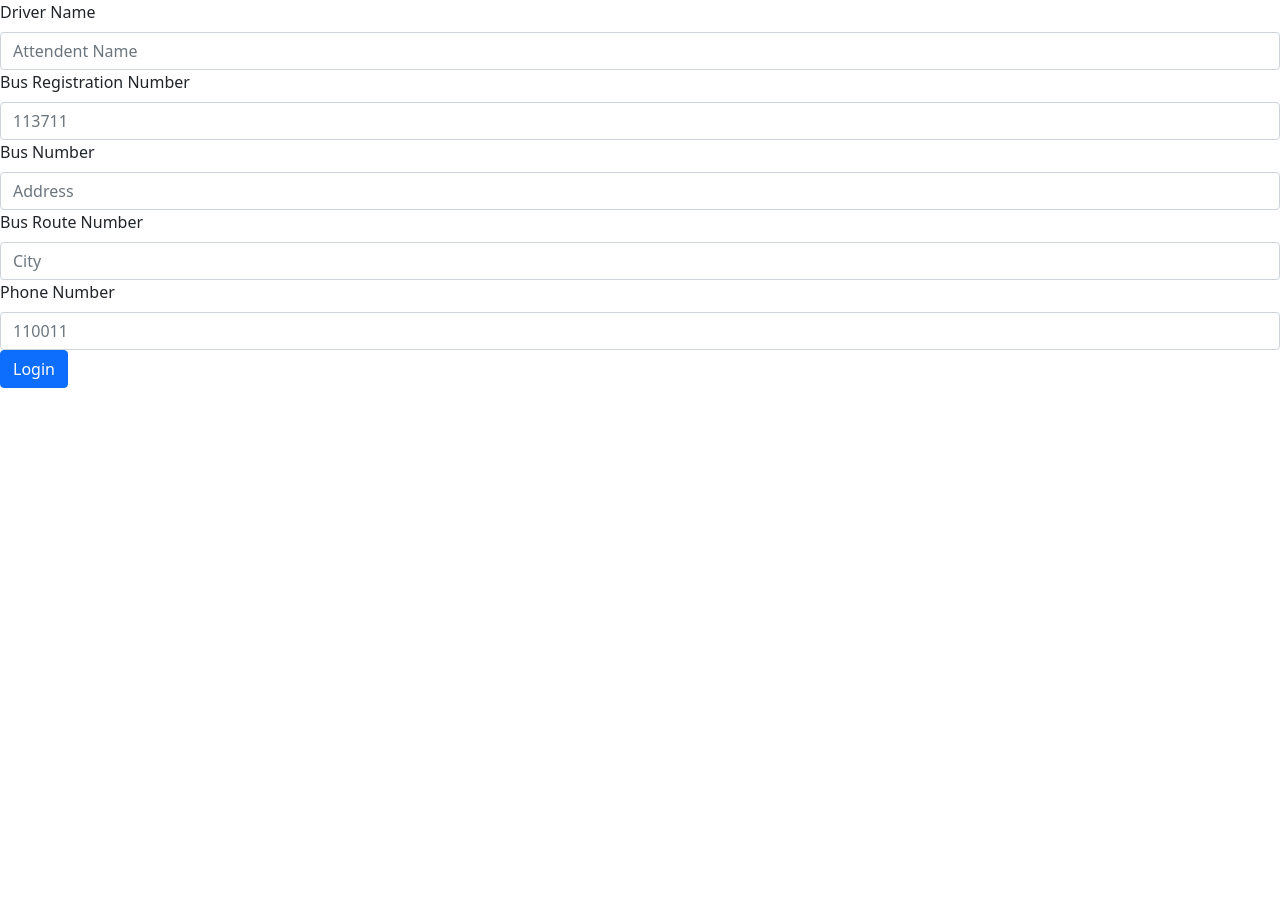
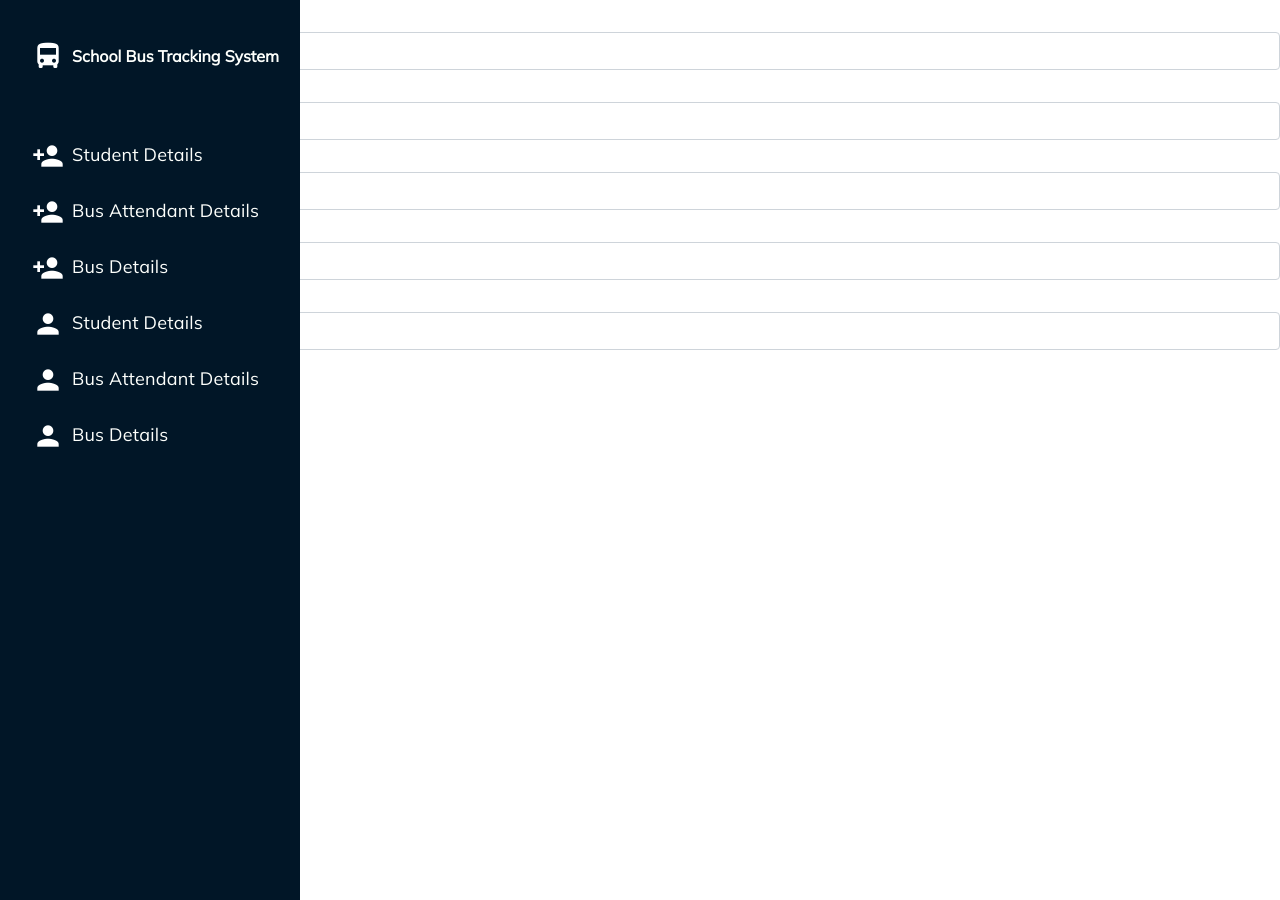
Before and after one commit to dakshjain1997/BusTrackingSystem, a React (Create React App) app: page /BusForm in a window 1280 px wide. Before the commit the page ends 800 px from the top, so only its background shows below. Built offline with nearby package versions, Linux system fonts and the light colour scheme; the HTML template or start-up script is replaced by a standard one.

Commit message:
navbar added.

```diff
--- a/src/App.js
+++ b/src/App.js
@@ -5,6 +5,7 @@ import { BrowserRouter as Router, Route, Switch} from "react-router-dom";
 import StudentForm from "./components/StudentForm.js"
 import BusForm from "./components/BusForm.js"
 import AuthContextProvider from "./context/AuthContext";
+import Navbar from "./components/Navbar";
 
 function App() {
     return (
@@ -18,14 +19,17 @@ function App() {
                         </Route>
 
                         <Route path="/dashboard">
+                            <Navbar/>
                             <Dashboard/>
                         </Route>
 
                         <Route path="/Studentform">
+                            <Navbar/>
                             <StudentForm/>
                         </Route>
 
                         <Route path="/BusForm">
+                            <Navbar/>
                             <BusForm/>
                         </Route>
 
--- /dev/null
+++ b/src/components/Navbar.js
@@ -0,0 +1,59 @@
+import React from "react";
+import { Link } from "react-router-dom";
+
+const Navbar = () => {
+    return (
+        <div className="navbar" style={{position: "absolute"}}>
+            <div className="applicationTitle">
+                <div className="icon">
+                    <span className="material-icons-outlined md-32 md-light">directions_bus</span>
+                </div>
+                <Link className="title" to="/dashboard">School Bus Tracking System</Link>
+            </div>
+
+            <div className="addStudentDetails">
+                <div className="icon">
+                    <span className="material-icons-outlined md-32 md-light">person_add</span>
+                </div>
+                <Link className="titleOption" to="/studentForm">Student Details</Link>
+            </div>
+
+            <div className="addBusAttendant">
+                <div className="icon">
+                    <span className="material-icons-outlined md-32 md-light">person_add</span>
+                </div>
+                <Link className="titleOption" to="/launchScan">Bus Attendant Details</Link>
+            </div>
+
+            <div className="addBusDetails">
+                <div className="icon">
+                    <span className="material-icons-outlined md-32 md-light">person_add</span>
+                </div>
+                <Link className="titleOption" to="/history">Bus Details</Link>
+            </div>
+
+            <div className="viewStudentDetails">
+                <div className="icon">
+                    <span className="material-icons-outlined md-32 md-light">person</span>
+                </div>
+                <Link className="titleOption" to="/recommendation">Student Details</Link>
+            </div>
+
+            <div className="viewBusAttendant">
+                <div className="icon">
+                    <span className="material-icons-outlined md-32 md-light">person</span>
+                </div>
+                <Link className="titleOption" to="/settings">Bus Attendant Details</Link>
+            </div>
+
+            <div className="viewBusDetails">
+                <div className="icon">
+                    <span className="material-icons-outlined md-32 md-light">person</span>
+                </div>
+                <Link className="titleOption" to="/settings">Bus Details</Link>
+            </div>
+        </div>
+    );
+}
+
+export default Navbar;
--- a/src/index.css
+++ b/src/index.css
@@ -1,3 +1,169 @@
+@import url("https://fonts.googleapis.com/css2?family=Mulish");
+@import url("https://fonts.googleapis.com/css?family=Material+Icons|Material+Icons+Outlined|Material+Icons+Two+Tone|Material+Icons+Round|Material+Icons+Sharp");
+
+.material-icons-outlined {
+  font-family: "Material Icons", serif;
+  font-weight: normal;
+  font-style: normal;
+  font-size: 24px; /* Preferred icon size */
+  display: inline-block;
+  line-height: 1;
+  text-transform: none;
+  letter-spacing: normal;
+  word-wrap: normal;
+  white-space: nowrap;
+  direction: ltr;
+
+  /* Support for all WebKit browsers. */
+  -webkit-font-smoothing: antialiased;
+  /* Support for Safari and Chrome. */
+  text-rendering: optimizeLegibility;
+
+  /* Support for Firefox. */
+  -moz-osx-font-smoothing: grayscale;
+
+  /* Support for IE. */
+  font-feature-settings: "liga";
+}
+/* Rules for sizing the icon. */
+.material-icons-outlined.md-24 {
+  font-size: 24px;
+}
+.material-icons-outlined.md-32 {
+  font-size: 32px;
+}
+
+/* Rules for using icons as black on a light background. */
+.material-icons-outlined.md-dark {
+  color: rgba(0, 0, 0, 0);
+}
+.material-icons-outlined.md-dark.md-inactive {
+  color: rgba(0, 0, 0, 0.26);
+}
+
+/* Rules for using icons as white on a dark background. */
+.material-icons-outlined.md-light {
+  color: rgba(255, 255, 255, 1);
+}
+.material-icons-outlined.md-light.md-inactive {
+  color: rgba(255, 255, 255, 0.3);
+}
+
+.navbar {
+  position: absolute;
+  width: 300px;
+  height: 900px;
+  left: 0;
+  top: 0;
+  background: #011627;
+}
+.applicationTitle {
+  position: absolute;
+  width: 300px;
+  height: 56px;
+  left: 0;
+  top: 28px;
+}
+.applicationTitle .title {
+  position: absolute;
+  width: 225px;
+  height: 30px;
+  left: 72px;
+  margin-top: 13px;
+  margin-bottom: 13px;
+  padding: 0;
+  text-decoration: none;
+
+  font-family: Mulish, serif;
+  font-style: normal;
+  font-weight: bold;
+  font-size: 16px;
+  line-height: 30px;
+
+  color: #fdfffc;
+}
+
+.addStudentDetails {
+  position: absolute;
+  width: 300px;
+  height: 56px;
+  left: 0;
+  top: 128px;
+}
+
+.titleOption {
+  position: absolute;
+  height: 20px;
+  left: 72px;
+  right: 24px;
+  top: calc(50% - 20px / 2 - 1px);
+  margin: 0;
+  padding: 0;
+  text-decoration: none;
+
+  /* Reg 16 (0.2 px) */
+
+  font-family: Mulish, serif;
+  font-style: normal;
+  font-weight: normal;
+  font-size: 18px;
+  line-height: 20px;
+  /* identical to box height */
+
+  letter-spacing: 0.2px;
+
+  color: #fdfffc;
+}
+
+.icon {
+  position: absolute;
+  width: 32px;
+  height: 32px;
+  left: 32px;
+  margin-top: 12px;
+  margin-bottom: 12px;
+}
+
+.addBusAttendant {
+  position: absolute;
+  width: 300px;
+  height: 56px;
+  left: 0;
+  top: 184px;
+}
+
+.addBusDetails {
+  position: absolute;
+  width: 300px;
+  height: 56px;
+  left: 0;
+  top: 240px;
+}
+
+.viewStudentDetails {
+  position: absolute;
+  width: 300px;
+  height: 56px;
+  left: 0;
+  top: 296px;
+}
+
+.viewBusAttendant {
+  position: absolute;
+  width: 300px;
+  height: 56px;
+  left: 0;
+  top: 352px;
+}
+
+.viewBusDetails{
+  position: absolute;
+  width: 300px;
+  height: 56px;
+  left: 0;
+  top: 408px;
+}
+
 body {
   font-family: -apple-system, BlinkMacSystemFont, 'Segoe UI', 'Roboto', 'Oxygen',
     'Ubuntu', 'Cantarell', 'Fira Sans', 'Droid Sans', 'Helvetica Neue',
@@ -6,7 +172,7 @@ body {
   -moz-osx-font-smoothing: grayscale;
   padding: 0;
   position: relative;
-  max-width: 1440px;
+  /*max-width: 1440px;*/
   margin: 0 auto;
   align-items: center;
   background: #fdfffc;
```
